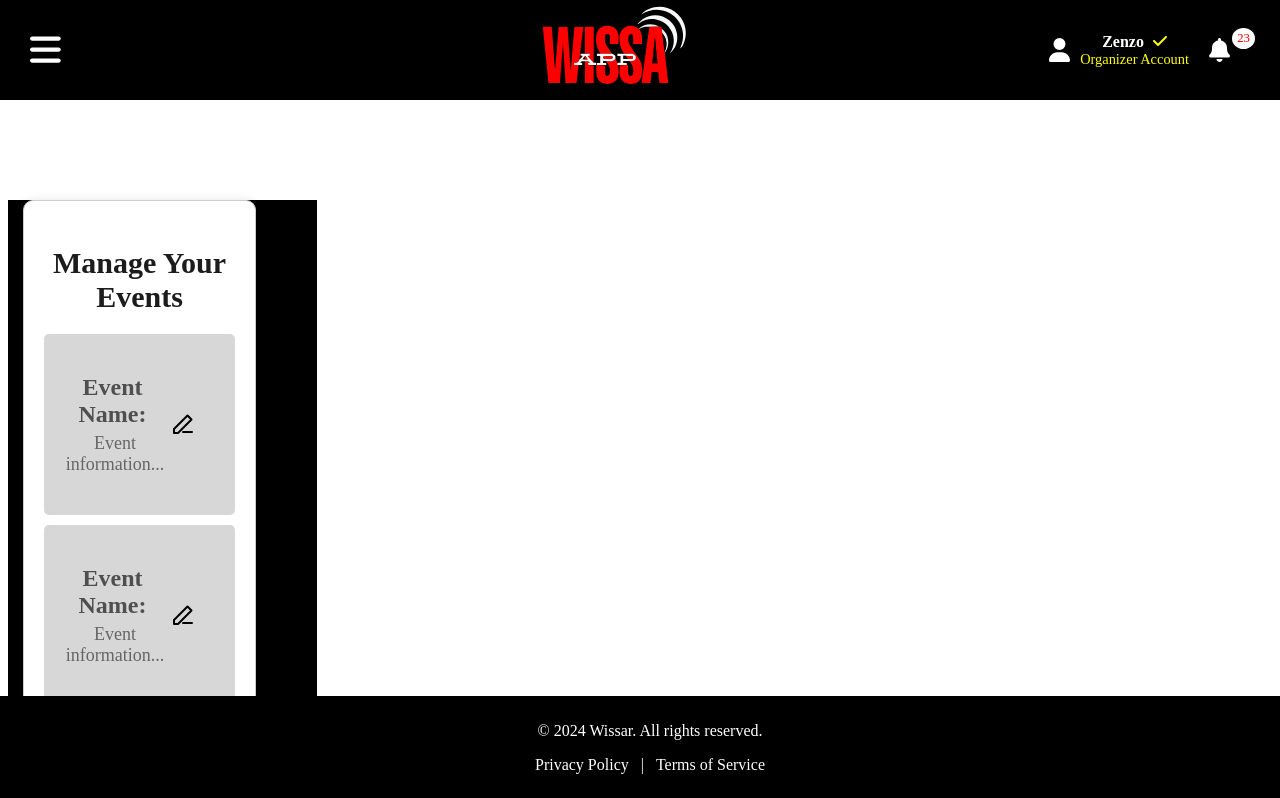
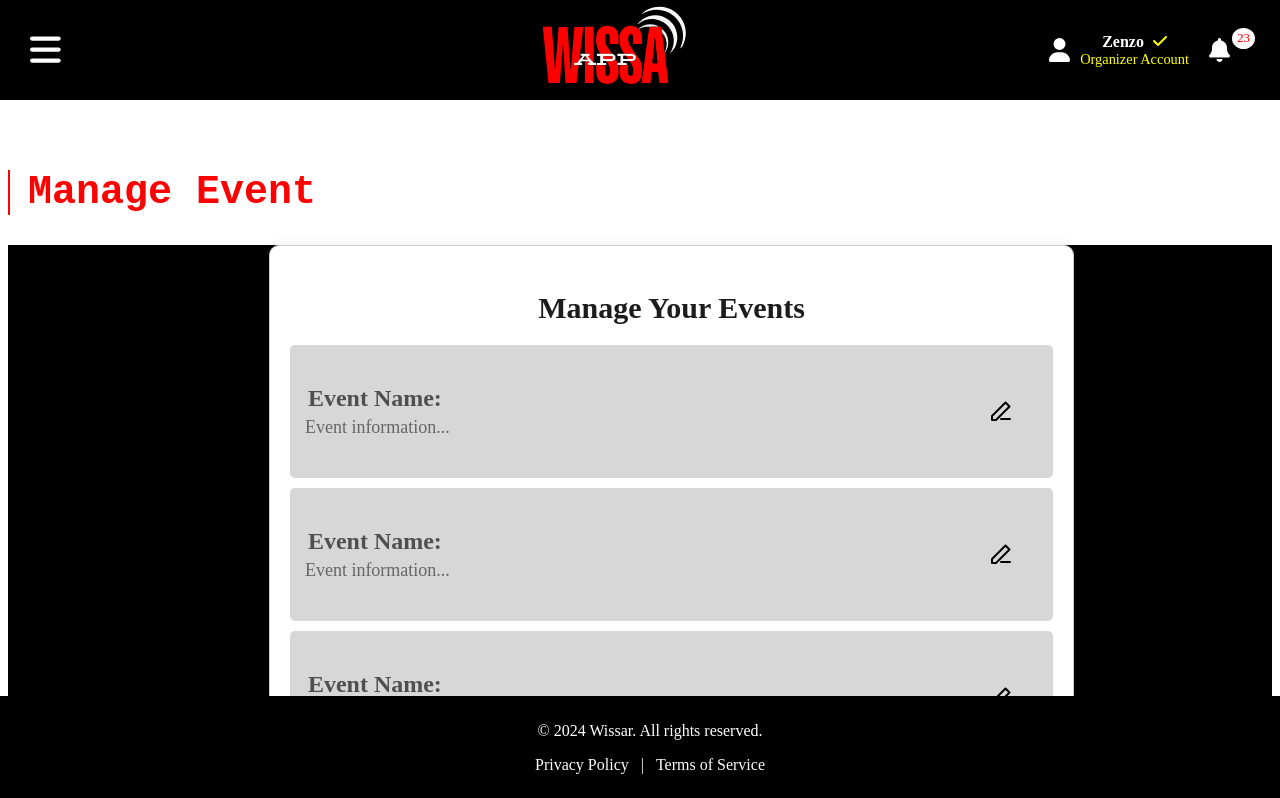
Before and after one commit to FowardPro/wissar_app, a React (Create React App) app: page /manageEvent in a window 1280 px wide. Shown: the top 798 px of the page. Built offline with nearby package versions, Linux system fonts and the light colour scheme.

Commit message:
Manage Event

```diff
--- a/src/components/ManageEvent.css
+++ b/src/components/ManageEvent.css
@@ -1,4 +1,8 @@
-
+.mange-event-main-container{
+  background-color: white;
+  width: 100%;
+  height: 100vh;
+}
 .manage-event-body{
   background-color: black;
   width: 100%;
--- a/src/components/ManageEvent.js
+++ b/src/components/ManageEvent.js
@@ -3,10 +3,11 @@ import './ManageEvent.css';
 
 const ManageEvent = () => {
     return (
-        <div>
-    {/*<div className="heading">Support</div>*/}
+        <div className="mange-event-main-container">
+
+        <div className="heading">Manage Event</div>
         <div className="manage-event-body">
-
+           <center>
         <div className="manage-events-container">
             <h2>Manage Your Events</h2>
             <div className="event-card">
@@ -47,6 +48,7 @@ const ManageEvent = () => {
             </div>
             <button className="saved-events-button">Saved Events</button>
         </div>
+        </center>
         </div>
         </div>
     );
--- a/src/components/MiddelVideo.css
+++ b/src/components/MiddelVideo.css
@@ -4,7 +4,6 @@
     width: 80%;
     height: 0vh;
     overflow: hidden;
-
   }
 
   .fullscreen-video {
```
Also changed, not shown: 1 other file (tests, documents, lock files or other folders).
